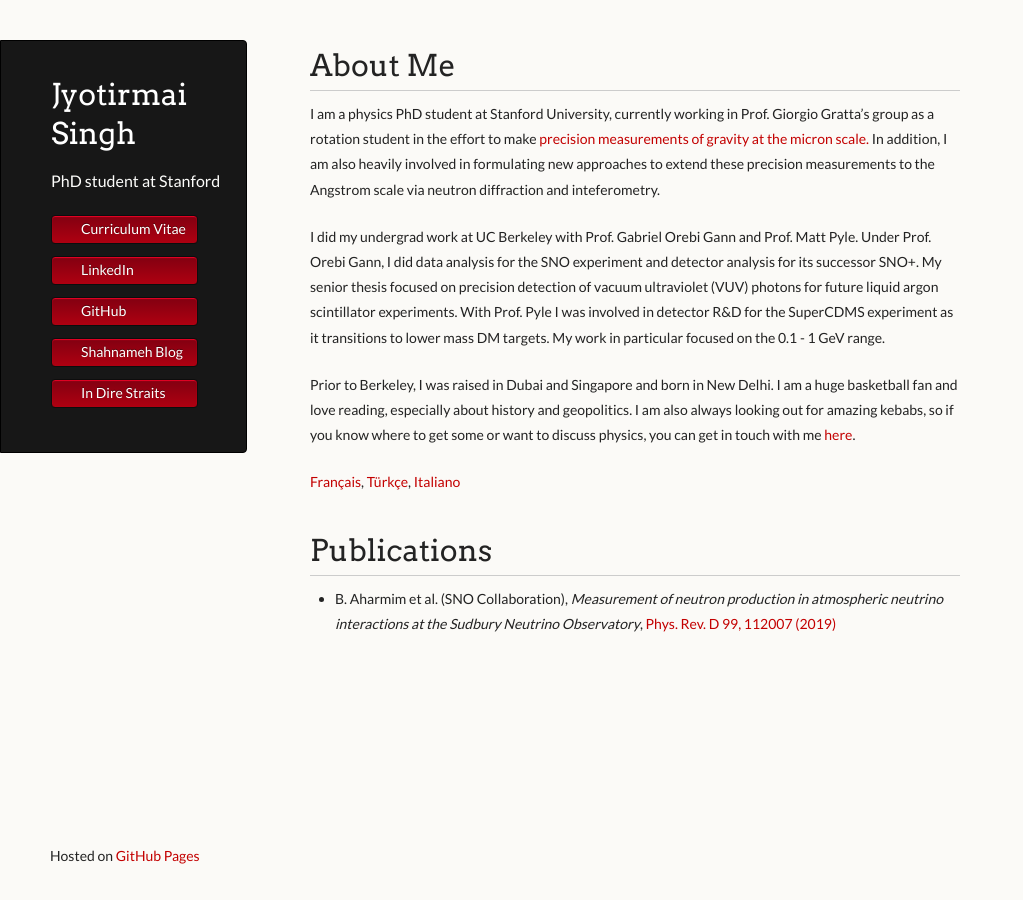
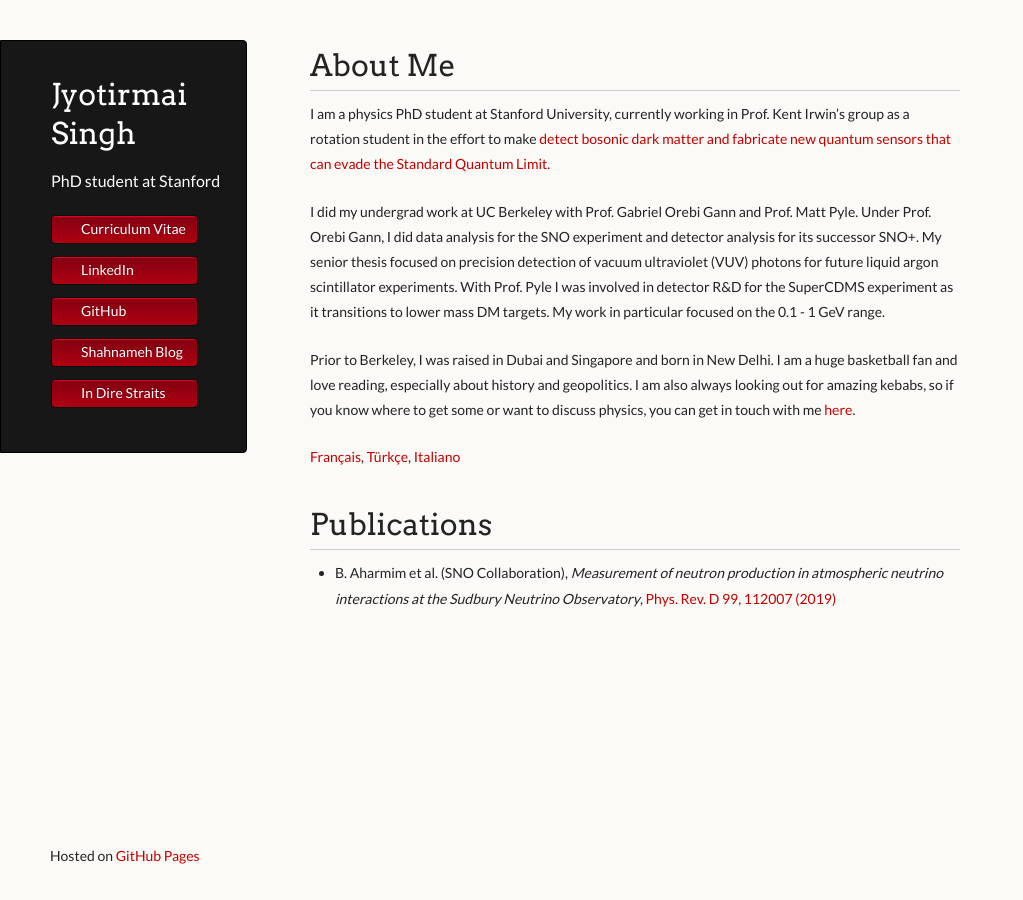
Before and after one commit to joe-singh/joe-singh.github.io, a Jekyll site: the page built from index.md, in a window 1280 px wide. Shown: the whole page, without its empty margins (0-1023 px from the left). Built offline with Jekyll 4.4.1, drawn with Linux system fonts in a browser that asks for light colours.

Commit message:
update work

```diff
--- a/index.md
+++ b/index.md
@@ -15,9 +15,8 @@ There should be whitespace between paragraphs. We recommend including a README,
 
 <!--<img style="position:absolute; LEFT:78% " width="205" height="308" src="./goodpic.jpg"> -->
 I am a physics PhD student at Stanford University,
-currently working in Prof. Giorgio Gratta's group as a rotation student in the effort to make [precision measurements of gravity at
-the micron scale.](http://grattalab3.stanford.edu/neutrino/gravity/index.html) In addition, I am also heavily involved in formulating new approaches
-to extend these precision measurements to the Angstrom scale via neutron diffraction and inteferometry.
+currently working in Prof. Kent Irwin's group as a rotation student in the effort to make [detect bosonic dark matter and fabricate new quantum sensors that can
+evade the Standard Quantum Limit.](https://irwinlab.sites.stanford.edu/)
 
 I did my undergrad work at UC Berkeley with Prof. Gabriel Orebi Gann and Prof. Matt Pyle. Under Prof. Orebi Gann, I did data analysis for the SNO
 experiment and detector analysis for its successor SNO+. My senior thesis focused on precision detection of vacuum ultraviolet (VUV) photons for
```
